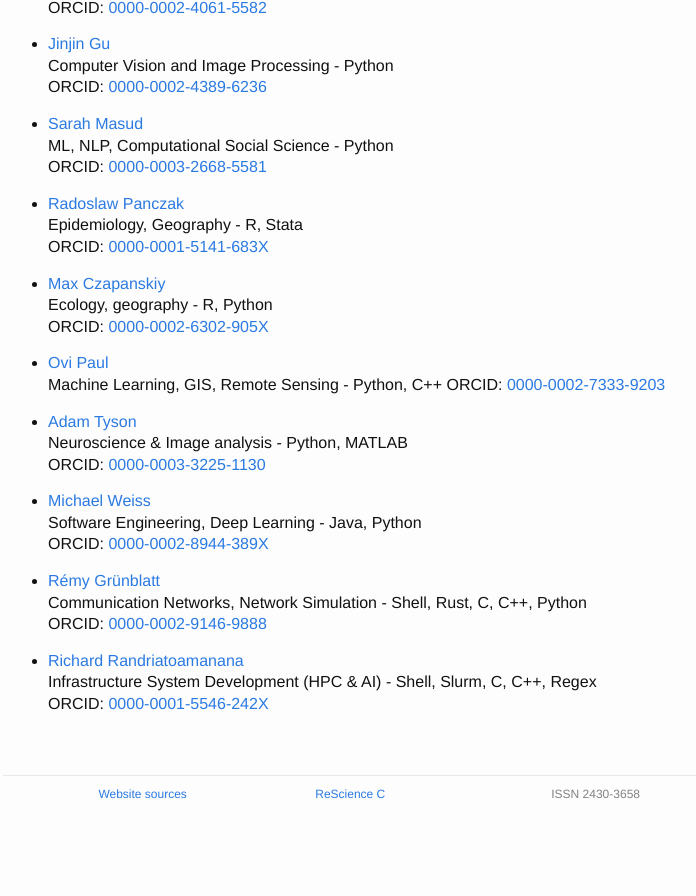
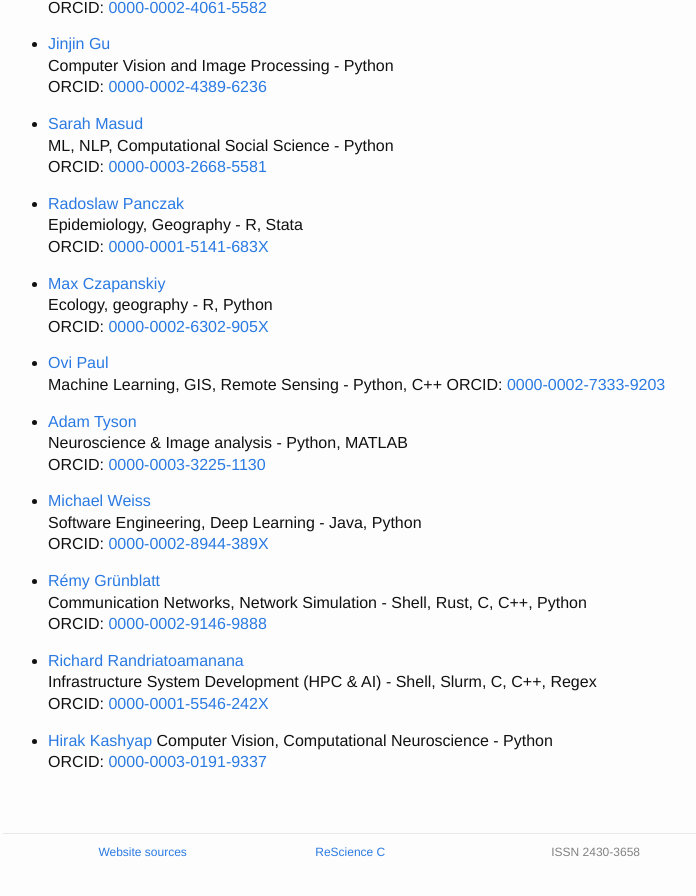
Before and after one commit to ReScience/rescience.github.io, a Jekyll site: the page built from 04-board.md, in a window 1280 px wide and 900 px high, scrolled down 11938 px. Shown: the top 896 px of the window, without its empty margins (252-948 px from the left). Built offline with Jekyll 4.4.1, drawn with Linux system fonts in a browser that asks for light colours; our own code applies the rules of GitHub Pages for plain Markdown files; before the commit the page ends 12780 px from its top, so only the background shows below that.

Commit message:
Added Hirak Kashyap to the board (reviewer)

```diff
--- a/04-board.md
+++ b/04-board.md
@@ -651,3 +651,7 @@ ORCID: [0000-0002-8225-7517](https://orcid.org/0000-0002-8225-7517)
 * [Richard Randriatoamanana](https://github.com/randria)
   Infrastructure System Development (HPC & AI) - Shell, Slurm, C, C++, Regex
   ORCID: [0000-0001-5546-242X](https://orcid.org/0000-0001-5546-242X)
+
+* [Hirak Kashyap](https://github.com/hkashyap)
+  Computer Vision, Computational Neuroscience - Python
+  ORCID: [0000-0003-0191-9337](https://orcid.org/0000-0003-0191-9337)
```
